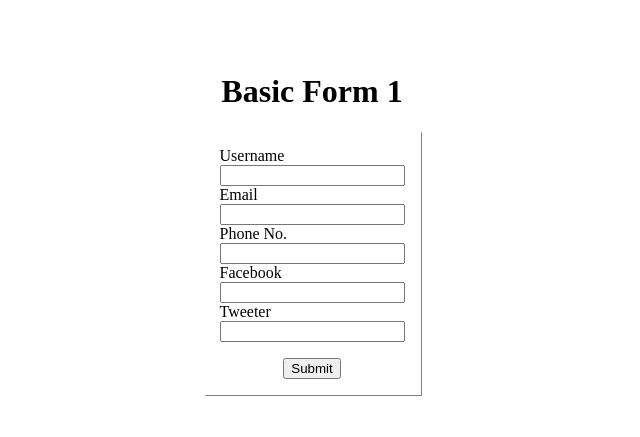
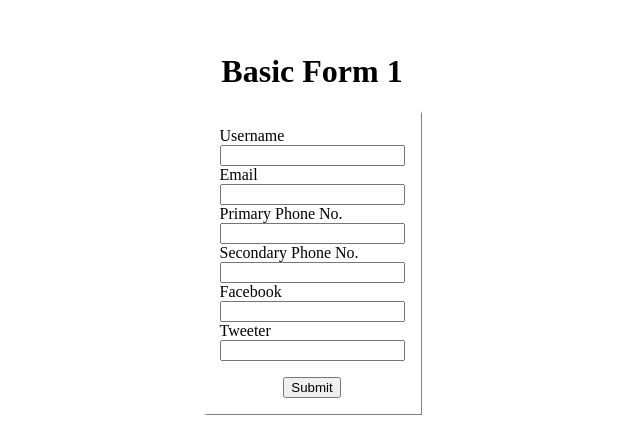
Before and after one commit to Rahat92/basic_react_context_api, a React (Create React App) app: page / in a window 1280 px wide. Shown: the part 185-622 px from the top of the page, without its empty margins (328-968 px from the left). Built offline with nearby package versions, Linux system fonts and the light colour scheme; no server answers.

Commit message:
array field with useform with validation

```diff
--- a/src/components/YoutubeForm.tsx
+++ b/src/components/YoutubeForm.tsx
@@ -8,7 +8,7 @@ let renderCount = 0;
 interface formValue {
   username: string;
   email: string;
-  phone: string;
+  phoneNumbers: string[];
   social: {
     facebook: string;
     tweeter: string;
@@ -27,7 +27,7 @@ const YoutubeForm = () => {
       return {
         username: data.name,
         email: data.email,
-        phone: data.phone,
+        phoneNumbers: ["", ""],
         social: {
           facebook: "facebook",
           tweeter: "tweeter",
@@ -102,21 +102,43 @@ const YoutubeForm = () => {
             )}
           </div>
           <div>
-            <label className={style.label} htmlFor="phone">
-              Phone No.
+            <label className={style.label} htmlFor="primaryPhoneNumber">
+              Primary Phone No.
             </label>
             <input
               type="text"
-              id="phone"
-              {...register("phone", {
+              id="primaryPhoneNumber"
+              {...register("phoneNumbers.0", {
                 required: {
                   value: true,
-                  message: "Phone is required",
+                  message: "Primary Phone Number is required",
                 },
               })}
             />
-            {errors.phone && (
-              <p style={{ color: "red" }}>{errors.phone.message}</p>
+            {errors.phoneNumbers && (
+              <p style={{ color: "red" }}>
+                {errors.phoneNumbers[0] && errors.phoneNumbers[0].message}
+              </p>
+            )}
+          </div>
+          <div>
+            <label className={style.label} htmlFor="secondaryPhoneNumber">
+              Secondary Phone No.
+            </label>
+            <input
+              type="text"
+              id="secondaryPhoneNumber"
+              {...register("phoneNumbers.1", {
+                required: {
+                  value: true,
+                  message: "Secondary Phone Number is required",
+                },
+              })}
+            />
+            {errors.phoneNumbers && (
+              <p style={{ color: "red" }}>
+                {errors.phoneNumbers[1] && errors.phoneNumbers[1].message}
+              </p>
             )}
           </div>
           <div>
```
